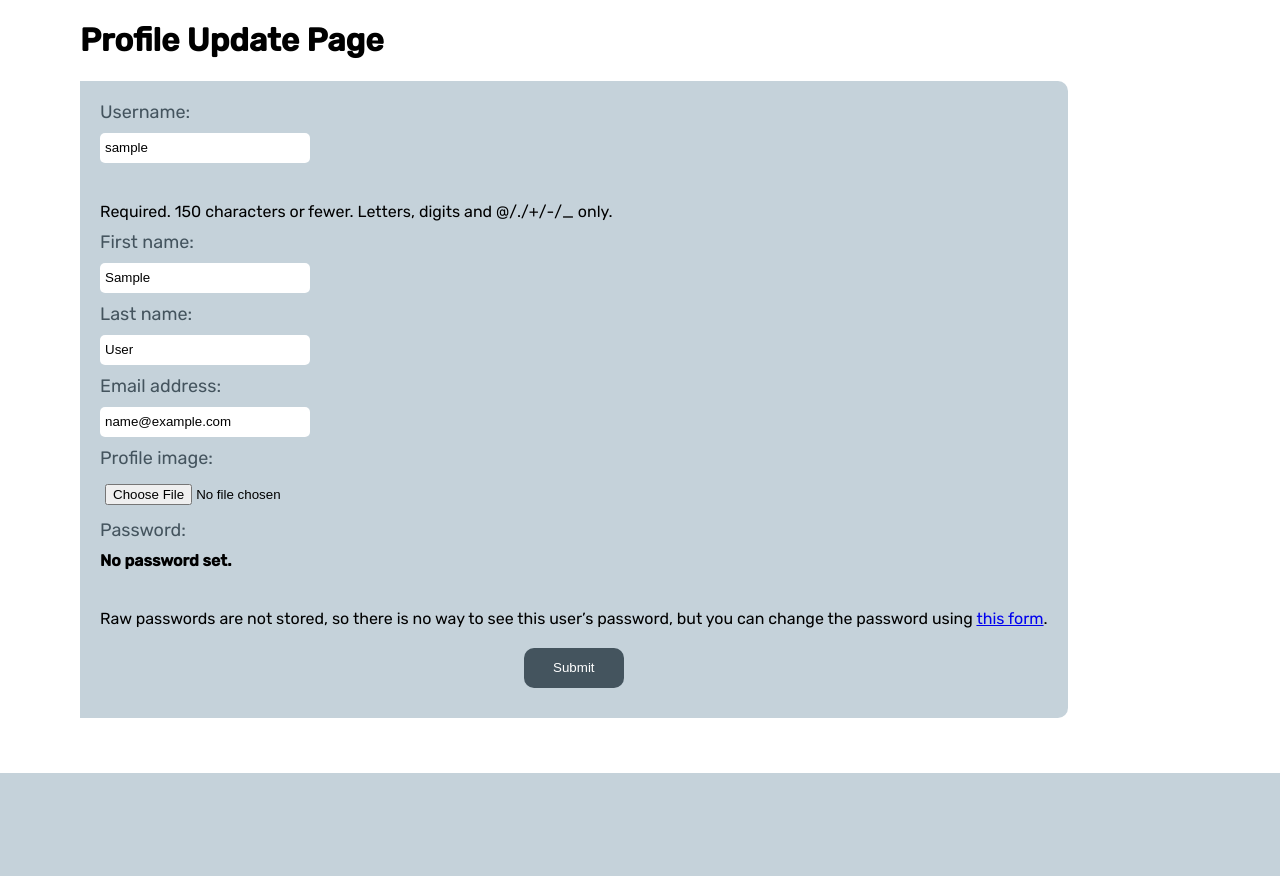
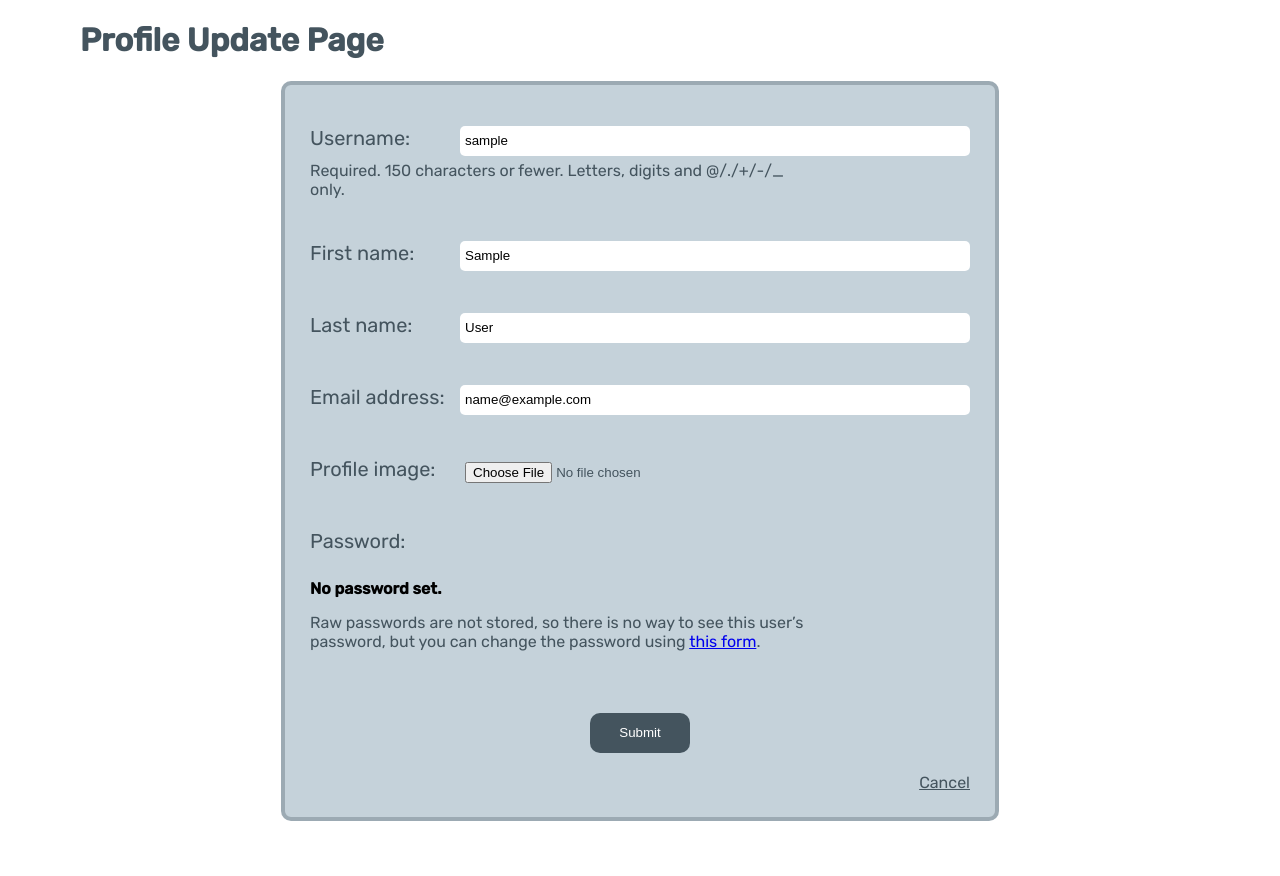
Before and after one commit to jihyekwak/project-4-travel, a Django app: page /user/1/update in a window 1280 px wide. Shown: the part 55-931 px from the top of the page. Before the commit the page ends 828 px from the top, so only its background shows below. Run offline with Django 4.2, Linux system fonts and the light colour scheme; the visitor is signed in with stand-in values (Sample User, id 1); data comes from the database, SQL or seed files in the repository.

Commit message:
update form styles

```diff
--- a/main_app/static/styles/styles.css
+++ b/main_app/static/styles/styles.css
@@ -598,15 +598,19 @@
     display: flex;
     flex-direction: column;
     gap: 10px;
-    border: none;
+    border: 4px solid #44545E50;
     border-radius: 10px;
-    padding: 20px;
+    padding: 25px;
     background-color: #7B98AA70;
 }
 
 .create-form label {
     font-size: 20px;
     color: #44545E;
+    display: inline-block;
+    float: left;
+    clear: left;
+    width: 150px;
 }
 
 .create-form input, select {
@@ -624,6 +628,7 @@
 .create-form textarea {
     border: none;
     border-radius: 5px;
+    width: 500px;
 }
 
 .create-form input[type=submit] {
@@ -637,6 +642,10 @@
     margin: 10px auto;
 }
 
+input[type="checkbox"] {
+    width: 30px;
+}
+
 #id_destination, #id_travel {
     height: 30px;
 }
@@ -647,25 +656,6 @@
 
 #id_travelers {
     height: 50px;
-}
-
-.login input {
-    width: 200px;
-}
-
-.login label {
-    font-size: 18px;
-}
-
-.profile-update span {
-    /* display: none; */
-}
-
-label   {
-    /* display: inline-block; */
-    /* float: left; */
-    /* clear: left; */
-    /* width: 150px; */
 }
 
 .login-form-div {
@@ -689,10 +679,37 @@
 .login {
     border-radius: 0 10px 10px 0;
     /* background-color: #CFF2F650; */
+}
+
+.login input {
+    width: 200px;
+}
+
+.login label {
+    font-size: 18px;
+}
 
 
+.helptext {
+    color: #44545E;
+    display: block;
+    margin-top: 5px;
+    width: 500px;
+}
+
+.form-cancel {
+    color: #44545E;
+    text-align: right;
 }
 
 button:hover {
     transform: scale(1.1);
 }
+
+/* #id_image a {
+    display: inline;
+} */
+
+/* #image-clear_id {
+    display: inline;
+} */
--- a/main_app/templates/profile_update.html
+++ b/main_app/templates/profile_update.html
@@ -2,11 +2,13 @@
 
 {% block content %}
 
-    <h1>Profile Update Page</h1>
-    <form class="profile-update login create-form" method="post" enctype = "multipart/form-data">
-        {% csrf_token %}
-        {{form.as_table}}
-        <input type="submit" value="Submit" />
-    </form>
-
+    <h1 class="create-page-h1">Profile Update Page</h1>
+    <div class="create-form-div">
+        <form class="create-form" method="post" enctype = "multipart/form-data">
+            {% csrf_token %}
+            {{form.as_p}}
+            <input type="submit" value="Submit" />
+            <a class="form-cancel" href="{% url 'profile' user.pk %}">Cancel</a>
+        </form>
+    </div>
 {% endblock %}
--- a/main_app/templates/signup.html
+++ b/main_app/templates/signup.html
@@ -2,7 +2,7 @@
 
 {% block content %}
 
-    <h1>Signup</h1>
+    <h1 class="create-page-h1">Signup</h1>
     <div class="login-form-div">
         <div class="login-msg">
             <h1>Sign Up</h1>
--- a/main_app/templates/travel_create.html
+++ b/main_app/templates/travel_create.html
@@ -12,5 +12,6 @@
             {{form.as_table}}
             <input type="submit" value="Submit" />
         </form>
+    </div>
 
 {% endblock %}
```
Also changed, not shown: main_app/templates/destination_update.html (+9 -7 lines), main_app/templates/itinerary_update.html (+9 -8 lines), main_app/templates/travel_update.html (+9 -7 lines).
